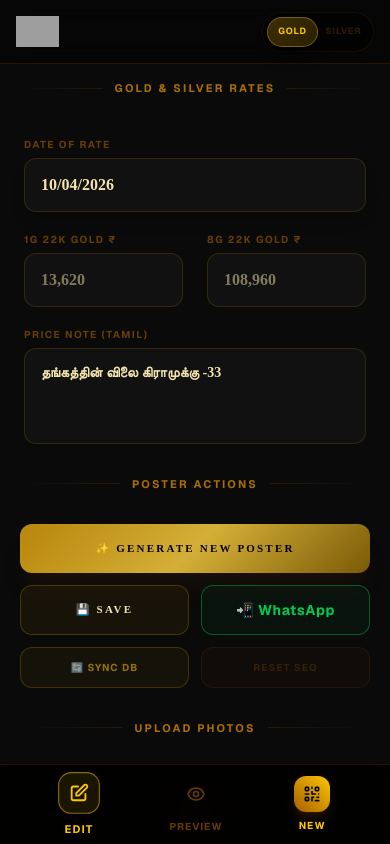
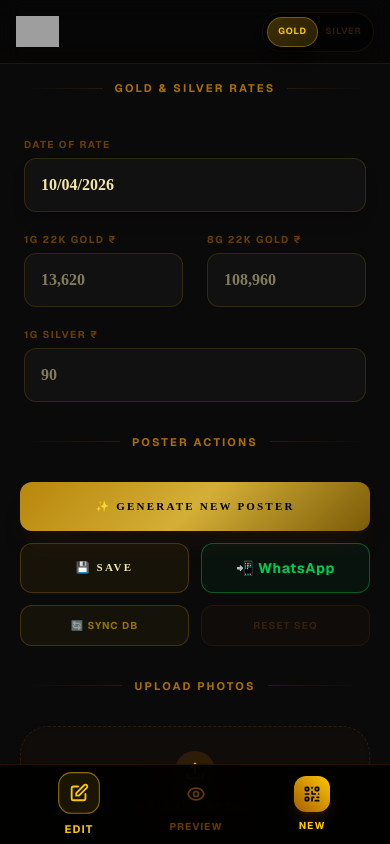
Before and after one commit to saikriz898/Sri-LogaMurugan-Jeweelary, a Next.js app in the folder client/: page / in a window 390 px wide. Built offline with nearby package versions, Linux system fonts and the light colour scheme; no server answers; grey boxes are pictures that could not be loaded.

Commit message:
UI: Remove story copy and add silver rate to mobile editor

```diff
--- a/client/app/components/PriceEditor.tsx
+++ b/client/app/components/PriceEditor.tsx
@@ -51,7 +51,6 @@ interface PriceEditorProps {
 export default function PriceEditor({
   rates, setGoldPrice, setGold8Price, setSilverPrice,
   date, setDate,
-  priceDropNote, setPriceDropNote,
   activeMetal, setActiveMetal,
   storedImages, currentIndex, totalImages,
   isGenerating, isUploading, isSyncing, isDownloading, isSharing, isConnected,
@@ -181,20 +180,7 @@ export default function PriceEditor({
             </div>
           </section>
 
-          {/* Story Copy */}
-          <section className="space-y-6">
-            <div className="flex items-center gap-3 px-2">
-              <div className="w-1.5 h-1.5 rounded-full bg-[#b8860b]" />
-              <h2 className="text-[10px] font-black uppercase tracking-[0.3em] text-white/60">Story Copy</h2>
-            </div>
-            <div className="bg-white/5 border border-white/5 rounded-[24px] p-5 backdrop-blur-md">
-              <textarea
-                value={priceDropNote} onChange={(e) => setPriceDropNote(e.target.value)}
-                className="w-full bg-white/[0.02] border border-white/5 px-4 py-4 text-[#f3e5ab]/80 text-[12px] leading-relaxed min-h-[100px] rounded-xl focus:outline-none focus:border-[#b8860b]/30 focus:bg-white/[0.04] transition-all resize-none font-medium"
-                placeholder="Write Tamil price drop note..."
-              />
-            </div>
-          </section>
+
 
           {/* Upload */}
           <section className="space-y-6">
--- a/client/app/components/mobile/MobilePriceEditor.tsx
+++ b/client/app/components/mobile/MobilePriceEditor.tsx
@@ -31,7 +31,7 @@ interface MobilePriceEditorProps {
 }
 
 export default function MobilePriceEditor({
-  rates, setGoldPrice, setGold8Price, setSilverPrice, date, setDate, priceDropNote, setPriceDropNote
+  rates, setGoldPrice, setGold8Price, setSilverPrice, date, setDate
 }: MobilePriceEditorProps) {
   return (
     <div className="flex flex-col gap-6">
@@ -69,12 +69,13 @@ export default function MobilePriceEditor({
           </FieldRow>
         </div>
 
-        <FieldRow label="Price Note (Tamil)">
-          <textarea
-            value={priceDropNote}
-            onChange={(e) => setPriceDropNote(e.target.value)}
-            className="input-gold w-full rounded-xl px-4 py-3.5 text-sm resize-none h-24"
-            placeholder="தங்கத்தின் விலை கிராமுக்கு –33"
+        <FieldRow label="1G SILVER ₹">
+          <input
+            type="text"
+            value={rates.silver1g}
+            onChange={(e) => setSilverPrice(e.target.value)}
+            className="input-gold w-full rounded-xl px-4 py-3.5 text-base"
+            placeholder="90"
           />
         </FieldRow>
       </div>
```
